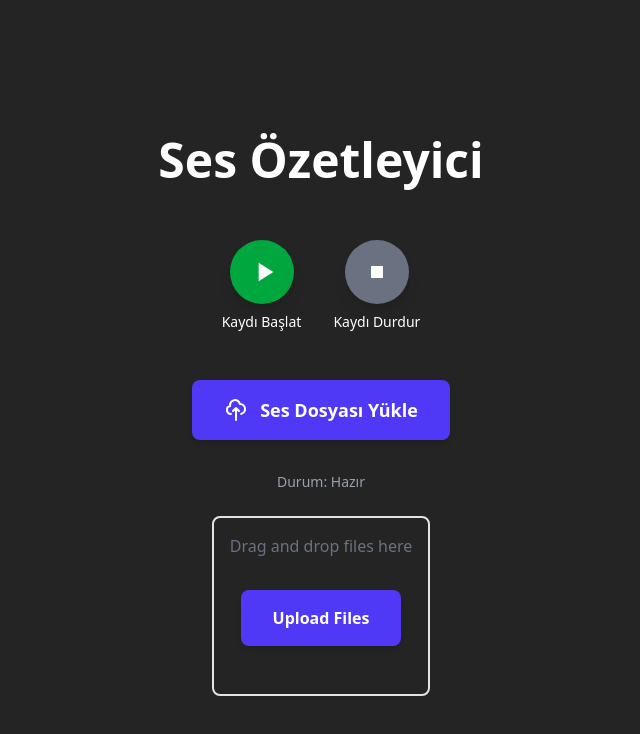
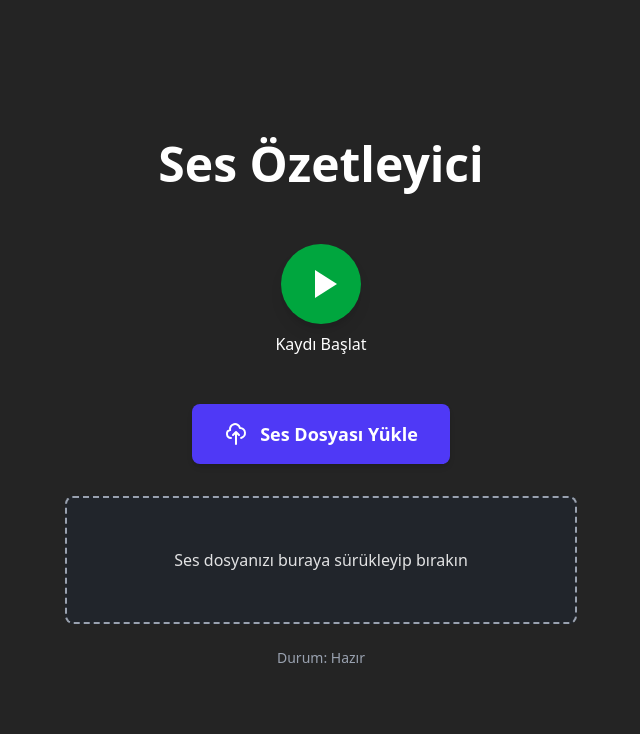
Before and after one commit to cmade1/audio-summarizer, a React (Vite) app in the folder frontend/: page / in a window 1280 px wide. Shown: the top 734 px of the page, without its empty margins (319-959 px from the left). Built offline with nearby package versions, Linux system fonts and the light colour scheme.

Commit message:
improved drag and drop feature

```diff
--- a/frontend/src/App.jsx
+++ b/frontend/src/App.jsx
@@ -7,7 +7,6 @@ import AudioRecorder from "./components/AudioRecorder"
 import FileUploader from "./components/FileUploader"
 import TranscriptBox from "./components/TranscriptBox"
 import SummaryBox from "./components/SummaryBox"
-//import DragNdrop from "./components/DragNdrop"
 import DragAndDrop from "./components/DragAndDrop"
 
 function App() {
@@ -146,8 +145,29 @@ function App() {
 
       {/* Dosya Yükleme */}
 
-      <FileUploader processAudioFile={processAudioFile} fileInputRef={fileInputRef} selectedFile={selectedFile} isProcessing={isProcessing} setSelectedFile={setSelectedFile} setRecordedAudio={setRecordedAudio} setTranscript={setTranscript} setSummary={setSummary} setStatus={setStatus} />
+      <FileUploader
+        processAudioFile={processAudioFile}
+        fileInputRef={fileInputRef}
+        selectedFile={selectedFile}
+        isProcessing={isProcessing}
+        setSelectedFile={setSelectedFile}
+        setRecordedAudio={setRecordedAudio}
+        setTranscript={setTranscript}
+        setSummary={setSummary}
+        setStatus={setStatus}
+      />
 
+      <DragAndDrop
+        isProcessing={isProcessing}
+        setStatus={setStatus}
+        processAudioFile={processAudioFile}
+        fileInputRef={fileInputRef}
+        selectedFile={selectedFile}
+        setSelectedFile={setSelectedFile}
+        setRecordedAudio={setRecordedAudio}
+        setTranscript={setTranscript}
+        setSummary={setSummary}
+      />
 
 
       {/* Kaydedilen Ses Dosyası için Özet Çıkar Butonu */}
@@ -186,7 +206,7 @@ function App() {
       {isProcessing && <ProcessingSpinner />}
 
       {/* <DragNdrop onFilesSelected={setSelectedFile}  /> */}
-      <DragAndDrop isProcessing={isProcessing} setStatus={setStatus} processAudioFile={processAudioFile} fileInputRef={fileInputRef} selectedFile={selectedFile} setSelectedFile={setSelectedFile} setRecordedAudio={setRecordedAudio} setTranscript={setTranscript} setSummary={setSummary} />
+
 
       {/* Sonuç kutuları */}
       {(transcript || summary) && (
--- a/frontend/src/components/AudioRecorder.jsx
+++ b/frontend/src/components/AudioRecorder.jsx
@@ -2,28 +2,27 @@ function AudioRecorder ({ isRecording, isProcessing, recordingTime, startRecordi
 return (
     <>
     <div className="flex gap-8 mb-8 items-center">
-
             <div className="flex flex-col items-center">
             <button
                 onClick={startRecording}
                 disabled={isRecording || isProcessing}
-                className="w-16 h-16 bg-green-600 hover:bg-green-700 disabled:bg-gray-500 disabled:cursor-not-allowed hover:cursor-pointer rounded-full flex items-center justify-center transition-all duration-200 shadow-lg hover:shadow-xl"
+                className="w-20 h-20 bg-green-600 hover:bg-green-700 disabled:bg-gray-500 disabled:cursor-not-allowed hover:cursor-pointer rounded-full flex items-center justify-center transition-all duration-200 shadow-lg hover:shadow-xl"
             >
                 <svg
-                className="w-8 h-8 text-white ml-1"
+                className="w-12 h-12 text-white ml-1"
                 fill="currentColor"
                 viewBox="0 0 24 24"
                 >
                 <path d="M8 5v14l11-7z" />
                 </svg>
             </button>
-            <span className="text-white text-sm mt-2 font-medium">
+            <span className="text-white text-md mt-2 font-medium">
                 Kaydı Başlat
             </span>
             </div>
 
 
-            <div className="flex flex-col items-center">
+            {/* <div className="flex flex-col items-center">
             <button
                 onClick={stopRecording}
                 disabled={!isRecording || isProcessing}
@@ -40,16 +39,36 @@ return (
             <span className="text-white text-sm mt-2 font-medium">
                 Kaydı Durdur
             </span>
-            </div>
+            </div> */}
      </div>
 
 
         {isRecording && (
+            <>
+            <div className="flex flex-col items-center">
+            <button
+                onClick={stopRecording}
+                disabled={!isRecording || isProcessing}
+                className="w-20 h-20 bg-red-600 hover:bg-red-700 disabled:bg-gray-500 disabled:cursor-not-allowed hover:cursor-pointer rounded-full flex items-center justify-center transition-all duration-200 shadow-lg hover:shadow-xl"
+            >
+                <svg
+                className="w-10 h-10 text-white"
+                fill="currentColor"
+                viewBox="0 0 24 24"
+                >
+                <path d="M6 6h12v12H6z" />
+                </svg>
+            </button>
+            <span className="text-white text-md mt-2 font-medium ">
+                Kaydı Bitir
+            </span>
+            </div>
             <div className="mb-8 text-center">
             <div className="text-3xl font-bold text-white bg-black bg-opacity-30 px-6 py-3 rounded-full">
                 {formatTime(recordingTime)}
             </div>
             </div>
+            </>
         )}
     </>
     )
--- a/frontend/src/components/DragAndDrop.jsx
+++ b/frontend/src/components/DragAndDrop.jsx
@@ -1,15 +1,16 @@
-import React, { useState } from "react";
-import { useRef } from "react";
+import { useState , useRef } from "react";
 
 
-function DragAndDrop( {fileInputRef , selectedFile , setSelectedFile , setRecordedAudio , setTranscript , setSummary , processAudioFile , isProcessing , setStatus }) {
-  const [files, setFiles] = useState([]);
+function DragAndDrop( { setSelectedFile , setRecordedAudio , setTranscript , setSummary ,  isProcessing , setStatus }) {
+
   const [isDragging, setIsDragging] = useState(false);
+  const dropRef = useRef(null);
 
   const handleDragEnter = (e) => {
     e.preventDefault();
     setIsDragging(true);
   };
+
   const handleDragLeave = (e) => {
     e.preventDefault();
     setIsDragging(false);
@@ -17,83 +18,50 @@ function DragAndDrop( {fileInputRef , selectedFile , setSelectedFile , setRecord
 
   const handleDrop = (e) => {
     e.preventDefault();
-    const droppedFiles = Array.from(e.dataTransfer.files);
-    setFiles(droppedFiles);
+    if (isProcessing) {
+      setStatus("İşlem devam ediyor, lütfen bekleyin.");
+      return;
+    }
+
+    const files = e.dataTransfer.files;
+    if (!files || files.length === 0) return;
+
+    const file = files[0];
+    if (!file.type.startsWith("audio/")) {
+      setStatus("Lütfen bir ses dosyası bırakın.");
+      return;
+    }
+
+    setSelectedFile(file);
+    setRecordedAudio(null);
+    setTranscript("");
+    setSummary("");
+    setStatus("Ses dosyası bırakıldı, işleniyor...");
   };
 
   const handleDragOver = (e) => {
     e.preventDefault();
-  };
-
-  const uploadFiles = async () => {
-    const formData = new FormData();
-    files.forEach(file => formData.append("files", file));
-
-    const res = await fetch(`${apiUrl}/api/process-audio`, {
-      method: "POST",
-      body: formData,
-    });
-
-    if (res.ok) {
-      alert("Upload successful!");
-    } else {
-      alert("Upload failed.");
-    }
+    setIsDragging(true);
   };
 
   return (
-    <>
-    {/* <div
-     onDrop={handleDrop}
-     onDragOver={handleDragOver}
-     onDragEnter={handleDragEnter}
-     onDragLeave={handleDragLeave}
-     style={{
-     border: "2px dashed #ccc",
-     padding: "20px",
-     textAlign: "center",
-     borderRadius: "10px",
-     backgroundColor: isDragging ? "#f0f8ff" : "#fff",
-     }}></div> */}
+
     <div
+      ref={dropRef}
+      onDragOver={handleDragOver}
+      onDragLeave={handleDragLeave}
       onDrop={handleDrop}
-      onDragOver={handleDragOver}
-      className="border-2 p-4 text-center rounded-lg"
+      className={`w-full max-w-lg h-32 flex items-center justify-center border-2 border-dashed rounded-lg transition-all duration-200 mb-6 ${
+        isDragging ? "border-indigo-500 bg-indigo-950/40" : "border-gray-400 bg-gray-800/40"
+      }`}
+      style={{ cursor: isProcessing ? "not-allowed" : "default" }}
     >
-      <p className="text-gray-500">Drag and drop files here</p>
-      <ul>
-        {files.map((file, index) => (
-          <li key={index}>{file.name}</li>
-        ))}
-      </ul>
-        <div className="mb-8 mt-4">
-          <input
-            ref={fileInputRef}
-            id="audio-upload"
-            type="file"
-            accept="audio/webm,audio/mp3,audio/wav,audio/m4a"
-            onChange={(e) => {
-                if (e.target.files[0]) {
-                setSelectedFile(e.target.files[0]);
-                setRecordedAudio(null); // Kaydedilen sesi temizle
-                setTranscript(""); // Önceki transkripti temizle
-                setSummary(""); // Önceki özeti temizle
-                }
-            }}
-            className="hidden"
-            />
-            <label
-            htmlFor="audio-upload"
-            className="inline-flex items-center justify-center px-8 py-4 bg-indigo-600 text-white font-semibold rounded-lg cursor-pointer hover:bg-indigo-700 hover:cursor-pointer transition-all duration-200 shadow-md hover:shadow-lg mt-4"
-            >
-              <button onClick={uploadFiles}>Upload Files</button>
-            </label>
-        </div>
-        {selectedFile && (
-                <></>
-            )}
+      {isProcessing
+        ? "İşlem devam ediyor..."
+        : "Ses dosyanızı buraya sürükleyip bırakın"}
     </div>
-    </>
+
+
   );
 }
 
```
